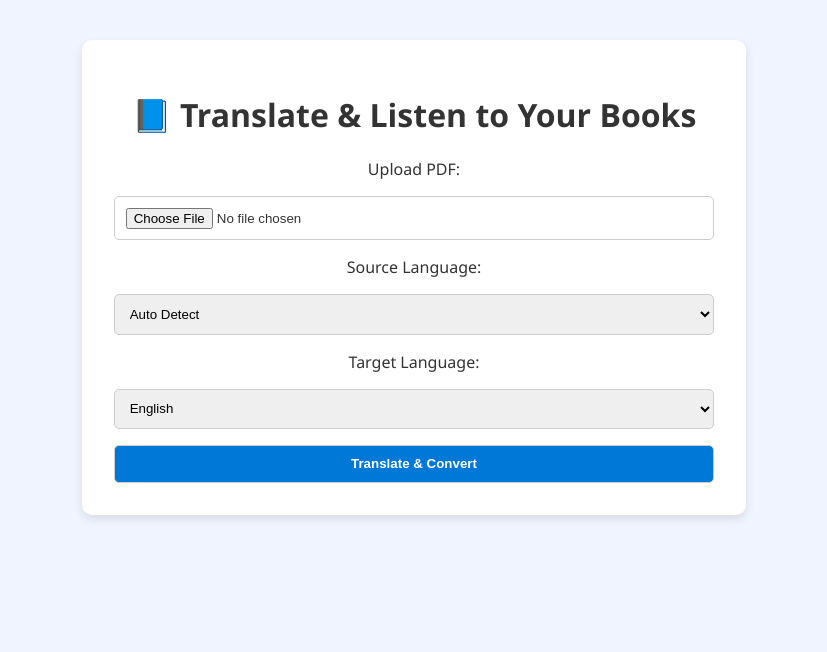
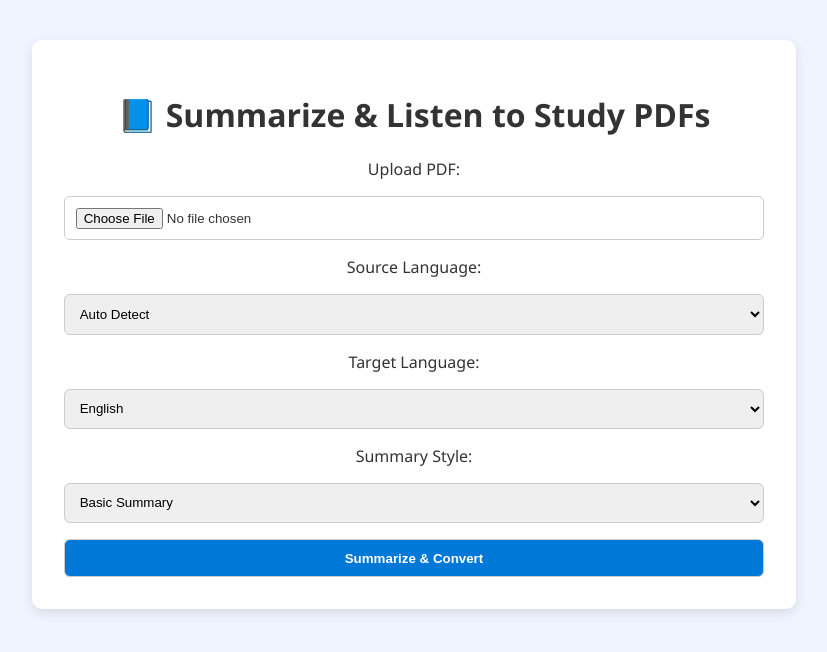
Before and after one commit to PraveenMukkanti/BookReaderWeb, a Flask app: page / in a window 1280 px wide. Shown: the top 652 px of the page, without its empty margins (226-1053 px from the left). Run offline with Flask 3, Linux system fonts and the light colour scheme.

Commit message:
Add GPT summary integration with audio generation

```diff
--- a/app.py
+++ b/app.py
@@ -3,6 +3,7 @@
 from flask import Flask, render_template, request, send_from_directory
 from werkzeug.utils import secure_filename
 from engine import read_pdf, translate_text, text_to_speech
+from summarizer import generate_summary
 import os
 
 app = Flask(__name__)
@@ -15,22 +16,26 @@ os.makedirs(app.config['AUDIO_FOLDER'], exist_ok=True)
 @app.route('/', methods=['GET', 'POST'])
 def index():
     audio_file = None
+    summary_text = None
+
     if request.method == 'POST':
         src_lang = request.form['source_lang']
         tgt_lang = request.form['target_lang']
         file = request.files['pdf_file']
+        summarize_choice = request.form['summary_mode']
 
         if file:
             filename = secure_filename(file.filename)
             path = os.path.join(app.config['UPLOAD_FOLDER'], filename)
             file.save(path)
 
-            text = read_pdf(path)
-            translated = translate_text(text, src_lang, tgt_lang)
+            full_text = read_pdf(path)
+            summary_text = generate_summary(full_text, summarize_choice)
+            translated = translate_text(summary_text, src_lang, tgt_lang)
             audio_path = text_to_speech(translated, tgt_lang)
             audio_file = os.path.basename(audio_path)
 
-    return render_template('index.html', audio_file=audio_file)
+    return render_template('index.html', audio_file=audio_file, summary=summary_text)
 
 @app.route('/download/<filename>')
 def download_file(filename):
@@ -41,6 +46,5 @@ def serve_audio(filename):
     return send_from_directory(app.config['AUDIO_FOLDER'], filename)
 
 if __name__ == '__main__':
-    import os
     port = int(os.environ.get("PORT", 5000))
-    app.run(host="0.0.0.0", port=port)
+    app.run(host='0.0.0.0', port=port)
--- a/requirements.txt
+++ b/requirements.txt
@@ -46,3 +46,5 @@ typing_extensions==4.14.1
 urllib3==2.3.0
 Werkzeug==3.1.3
 yarl==1.18.3
+openai==1.30.0
+python-dotenv==1.0.1
--- a/static/style.css
+++ b/static/style.css
@@ -1,18 +1,18 @@
 body {
   font-family: 'Segoe UI', sans-serif;
   background: #f0f4ff;
+  padding: 2em;
   color: #333;
   text-align: center;
-  padding: 2em;
 }
 
 .container {
+  max-width: 700px;
+  margin: auto;
   background: white;
-  max-width: 600px;
-  margin: auto;
   padding: 2em;
   border-radius: 10px;
-  box-shadow: 0 4px 10px rgba(0,0,0,0.1);
+  box-shadow: 0 4px 12px rgba(0,0,0,0.1);
 }
 
 form {
@@ -20,11 +20,9 @@ form {
   gap: 1em;
 }
 
-input[type="file"],
-select,
-button {
+select, input[type="file"], button {
   padding: 0.8em;
-  border-radius: 5px;
+  border-radius: 6px;
   border: 1px solid #ccc;
 }
 
@@ -39,11 +37,19 @@ button {
   margin-top: 2em;
 }
 
+pre {
+  text-align: left;
+  background: #eee;
+  padding: 1em;
+  border-radius: 8px;
+  white-space: pre-wrap;
+}
+
 .buttons a {
   display: inline-block;
   margin: 10px;
   padding: 0.6em 1em;
-  background: #00aa00;
+  background: #28a745;
   color: white;
   text-decoration: none;
   border-radius: 6px;
--- a/templates/index.html
+++ b/templates/index.html
@@ -2,15 +2,15 @@
 <html lang="en">
 <head>
   <meta charset="UTF-8" />
-  <title>BookReader 🌍</title>
+  <title>BookReader Study Assistant</title>
   <link rel="stylesheet" href="{{ url_for('static', filename='style.css') }}">
 </head>
 <body>
   <div class="container">
-    <h1>📘 Translate & Listen to Your Books</h1>
+    <h1>📘 Summarize & Listen to Study PDFs</h1>
 
     <form method="POST" enctype="multipart/form-data">
-      <label for="pdf_file">Upload PDF:</label>
+      <label>Upload PDF:</label>
       <input type="file" name="pdf_file" required>
 
       <label>Source Language:</label>
@@ -28,12 +28,26 @@
         <option value="hi">Hindi</option>
       </select>
 
-      <button type="submit">Translate & Convert</button>
+      <label>Summary Style:</label>
+      <select name="summary_mode">
+        <option value="basic">Basic Summary</option>
+        <option value="bullet">Bullet Points</option>
+        <option value="simple">Explain Like I'm 12</option>
+      </select>
+
+      <button type="submit">Summarize & Convert</button>
     </form>
+
+    {% if summary %}
+    <div class="results">
+      <h2>🧠 Summary Preview:</h2>
+      <pre>{{ summary }}</pre>
+    </div>
+    {% endif %}
 
     {% if audio_file %}
     <div class="results">
-      <h2>🎧 Your Audio Book:</h2>
+      <h2>🎧 Your Audio Summary:</h2>
       <audio controls>
         <source src="{{ url_for('serve_audio', filename=audio_file) }}" type="audio/mp3">
         Your browser does not support audio playback.
@@ -41,7 +55,7 @@
 
       <div class="buttons">
         <a href="{{ url_for('download_file', filename=audio_file) }}">⬇️ Download Audio</a>
-        <a href="https://api.whatsapp.com/send?text=Check%20out%20this%20audio%20book:%20{{ request.url_root }}output_audio/{{ audio_file }}" target="_blank">
+        <a href="https://api.whatsapp.com/send?text=Listen%20to%20this%20audio%20summary:%20{{ request.url_root }}output_audio/{{ audio_file }}" target="_blank">
           📤 Share via WhatsApp
         </a>
       </div>
```
Also changed, not shown: summarizer.py (added, +29 -0 lines), 1 other file.
